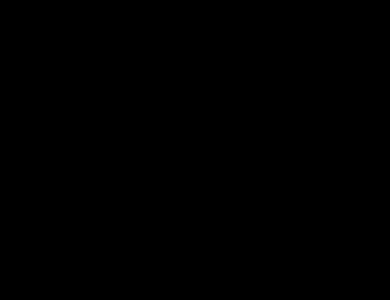
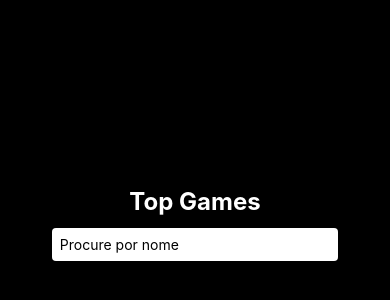
Before and after one commit to davidrockkj/game-list-react-native, a React Native app: screen / in a window 390 px wide. Shown: the part 176-476 px from the top of the page. Built offline with nearby package versions, Linux system fonts and the light colour scheme.

Commit message:
Estruturando 'Footer > index.tsx'

```diff
--- a/App.tsx
+++ b/App.tsx
@@ -1,11 +1,12 @@
 import { StatusBar } from 'expo-status-bar';
 import { Text, View } from 'react-native';
+import Header from './src/components/Header';
 import styles from './AppStyles';
 
 export default function App() {
   return (
     <View style={styles.container}>
-      <Text>Deixa eu dar uma testadinha</Text>
+      <Header />
       <StatusBar style="light" />
     </View>
   );
```
Also changed, not shown: src/components/Footer/index.tsx (+12 -0 lines).
